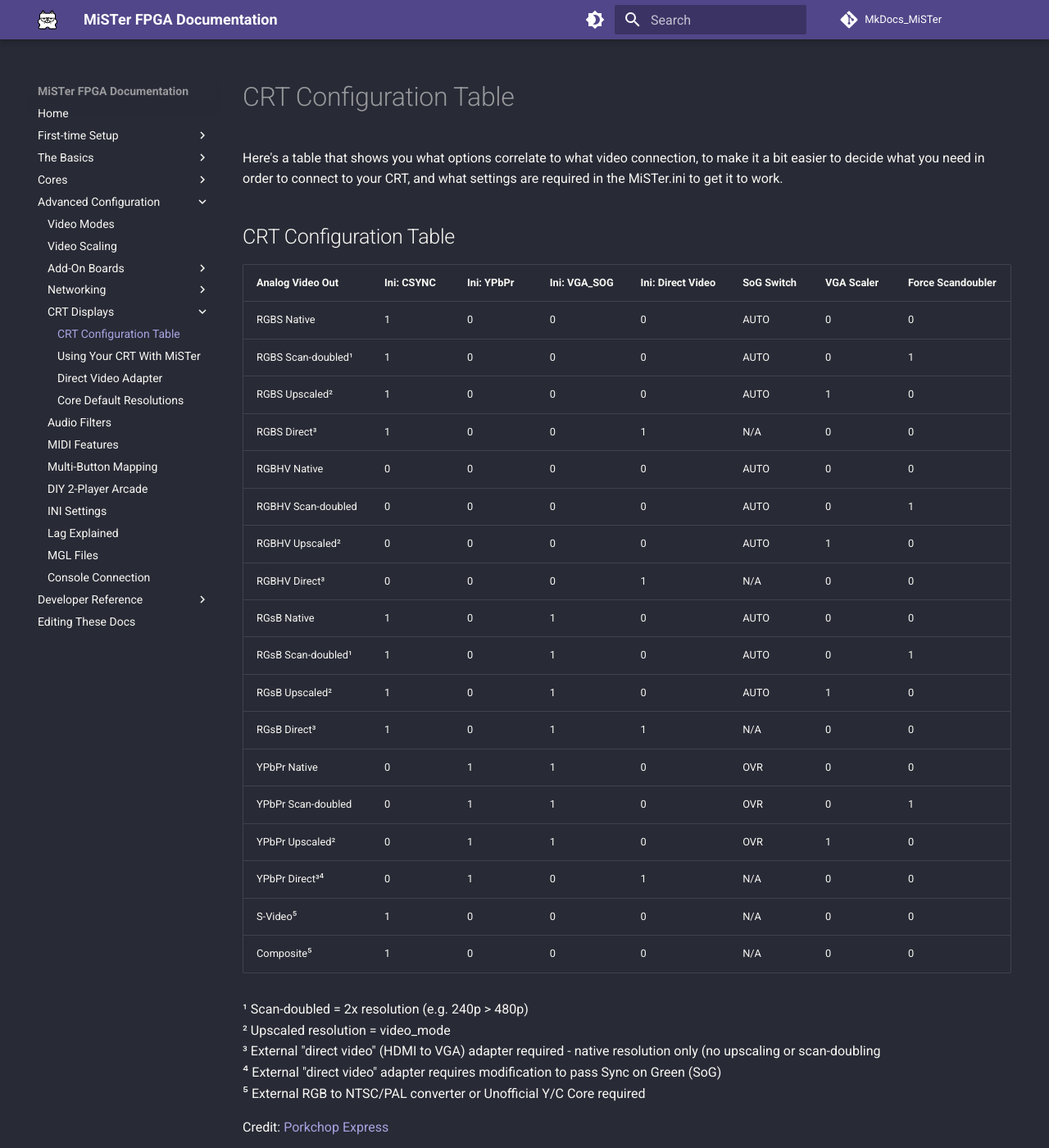
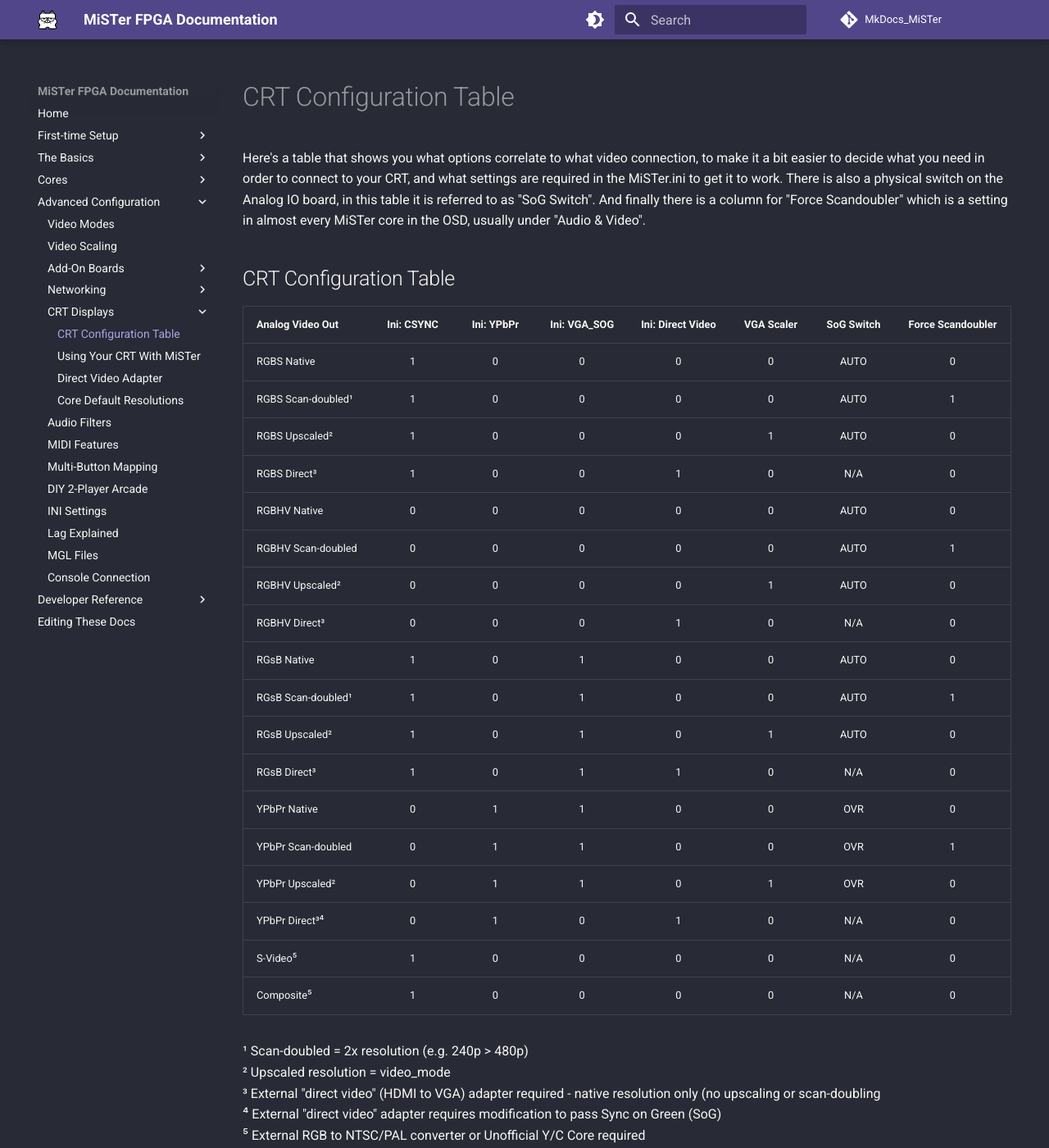
Before and after one commit to MiSTer-devel/MkDocs_MiSTer, an MkDocs documentation site: the page built from docs/advanced/crttable.md, in a window 1280 px wide and 1400 px high. Shown: the whole window at 82% size. Built offline with MkDocs 1.6.1 and Material for MkDocs 9.7.7, drawn with Linux system fonts in a browser that asks for light colours; comment, search, counter and statistics services are not loaded.

Commit message:
Rearrange CRT Configuration table for readability

```diff
--- a/docs/advanced/crttable.md
+++ b/docs/advanced/crttable.md
@@ -3,30 +3,30 @@
   - toc
 ---
 
-Here's a table that shows you what options correlate to what video connection, to make it a bit easier to decide what you need in order to connect to your CRT, and what settings are required in the MiSTer.ini to get it to work.
+Here's a table that shows you what options correlate to what video connection, to make it a bit easier to decide what you need in order to connect to your CRT, and what settings are required in the MiSTer.ini to get it to work. There is also a physical switch on the Analog IO board, in this table it is referred to as "SoG Switch". And finally there is a column for "Force Scandoubler" which is a setting in almost every MiSTer core in the OSD, usually under "Audio & Video".
 
 ## CRT Configuration Table
 
-|   Analog Video Out    | Ini: CSYNC | Ini: YPbPr | Ini: VGA_SOG | Ini: Direct Video | SoG Switch | VGA Scaler | Force Scandoubler |
-| --------------------- | ---------- | ---------- | ------------ | ----------------- |----------- | ---------- | ----------------- |
-| RGBS Native           |      1     |      0     |      0       |         0         |   AUTO     |      0     |          0        |
-| RGBS Scan-doubled¹    |      1     |      0     |      0       |         0         |   AUTO     |      0     |          1        |
-| RGBS Upscaled²        |      1     |      0     |      0       |         0         |   AUTO     |      1     |          0        |
-| RGBS Direct³          |      1     |      0     |      0       |         1         |    N/A     |      0     |          0        |
-| RGBHV Native          |      0     |      0     |      0       |         0         |   AUTO     |      0     |          0        |
-| RGBHV Scan-doubled    |      0     |      0     |      0       |         0         |   AUTO     |      0     |          1        |
-| RGBHV Upscaled²       |      0     |      0     |      0       |         0         |   AUTO     |      1     |          0        |
-| RGBHV Direct³         |      0     |      0     |      0       |         1         |    N/A     |      0     |          0        |
-| RGsB Native           |      1     |      0     |      1       |         0         |   AUTO     |      0     |          0        |
-| RGsB Scan-doubled¹    |      1     |      0     |      1       |         0         |   AUTO     |      0     |          1        |
-| RGsB Upscaled²        |      1     |      0     |      1       |         0         |   AUTO     |      1     |          0        |
-| RGsB Direct³          |      1     |      0     |      1       |         1         |    N/A     |      0     |          0        |
-| YPbPr Native          |      0     |      1     |      1       |         0         |    OVR     |      0     |          0        |
-| YPbPr Scan-doubled    |      0     |      1     |      1       |         0         |    OVR     |      0     |          1        |
-| YPbPr Upscaled²       |      0     |      1     |      1       |         0         |    OVR     |      1     |          0        |
-| YPbPr Direct³⁴        |      0     |      1     |      0       |         1         |    N/A     |      0     |          0        |
-| S-Video⁵              |      1     |      0     |      0       |         0         |    N/A     |      0     |          0        |
-| Composite⁵            |      1     |      0     |      0       |         0         |    N/A     |      0     |          0        |
+| Analog Video Out   | Ini: CSYNC | Ini: YPbPr | Ini: VGA_SOG | Ini: Direct Video | VGA Scaler | SoG Switch | Force Scandoubler |
+| ------------------ | :--------: | :--------: | :----------: | :---------------: | :--------: | :--------: | :---------------: |
+| RGBS Native        |      1     |      0     |      0       |         0         |      0     |   AUTO     |          0        |
+| RGBS Scan-doubled¹ |      1     |      0     |      0       |         0         |      0     |   AUTO     |          1        |
+| RGBS Upscaled²     |      1     |      0     |      0       |         0         |      1     |   AUTO     |          0        |
+| RGBS Direct³       |      1     |      0     |      0       |         1         |      0     |    N/A     |          0        |
+| RGBHV Native       |      0     |      0     |      0       |         0         |      0     |   AUTO     |          0        |
+| RGBHV Scan-doubled |      0     |      0     |      0       |         0         |      0     |   AUTO     |          1        |
+| RGBHV Upscaled²    |      0     |      0     |      0       |         0         |      1     |   AUTO     |          0        |
+| RGBHV Direct³      |      0     |      0     |      0       |         1         |      0     |    N/A     |          0        |
+| RGsB Native        |      1     |      0     |      1       |         0         |      0     |   AUTO     |          0        |
+| RGsB Scan-doubled¹ |      1     |      0     |      1       |         0         |      0     |   AUTO     |          1        |
+| RGsB Upscaled²     |      1     |      0     |      1       |         0         |      1     |   AUTO     |          0        |
+| RGsB Direct³       |      1     |      0     |      1       |         1         |      0     |    N/A     |          0        |
+| YPbPr Native       |      0     |      1     |      1       |         0         |      0     |    OVR     |          0        |
+| YPbPr Scan-doubled |      0     |      1     |      1       |         0         |      0     |    OVR     |          1        |
+| YPbPr Upscaled²    |      0     |      1     |      1       |         0         |      1     |    OVR     |          0        |
+| YPbPr Direct³⁴     |      0     |      1     |      0       |         1         |      0     |    N/A     |          0        |
+| S-Video⁵           |      1     |      0     |      0       |         0         |      0     |    N/A     |          0        |
+| Composite⁵         |      1     |      0     |      0       |         0         |      0     |    N/A     |          0        |
 
 ¹ Scan-doubled = 2x resolution (e.g. 240p > 480p)
 ² Upscaled resolution = video_mode
```
